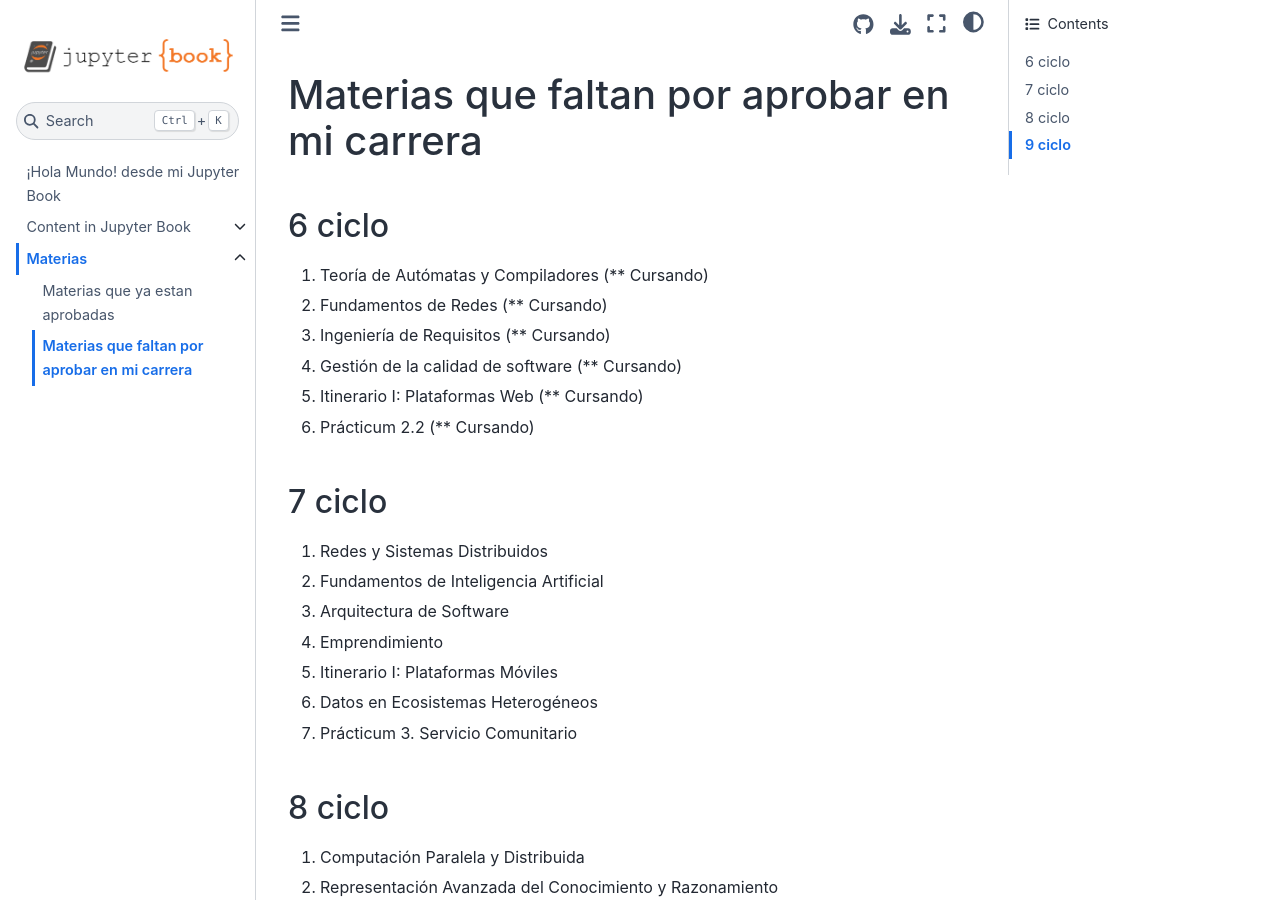
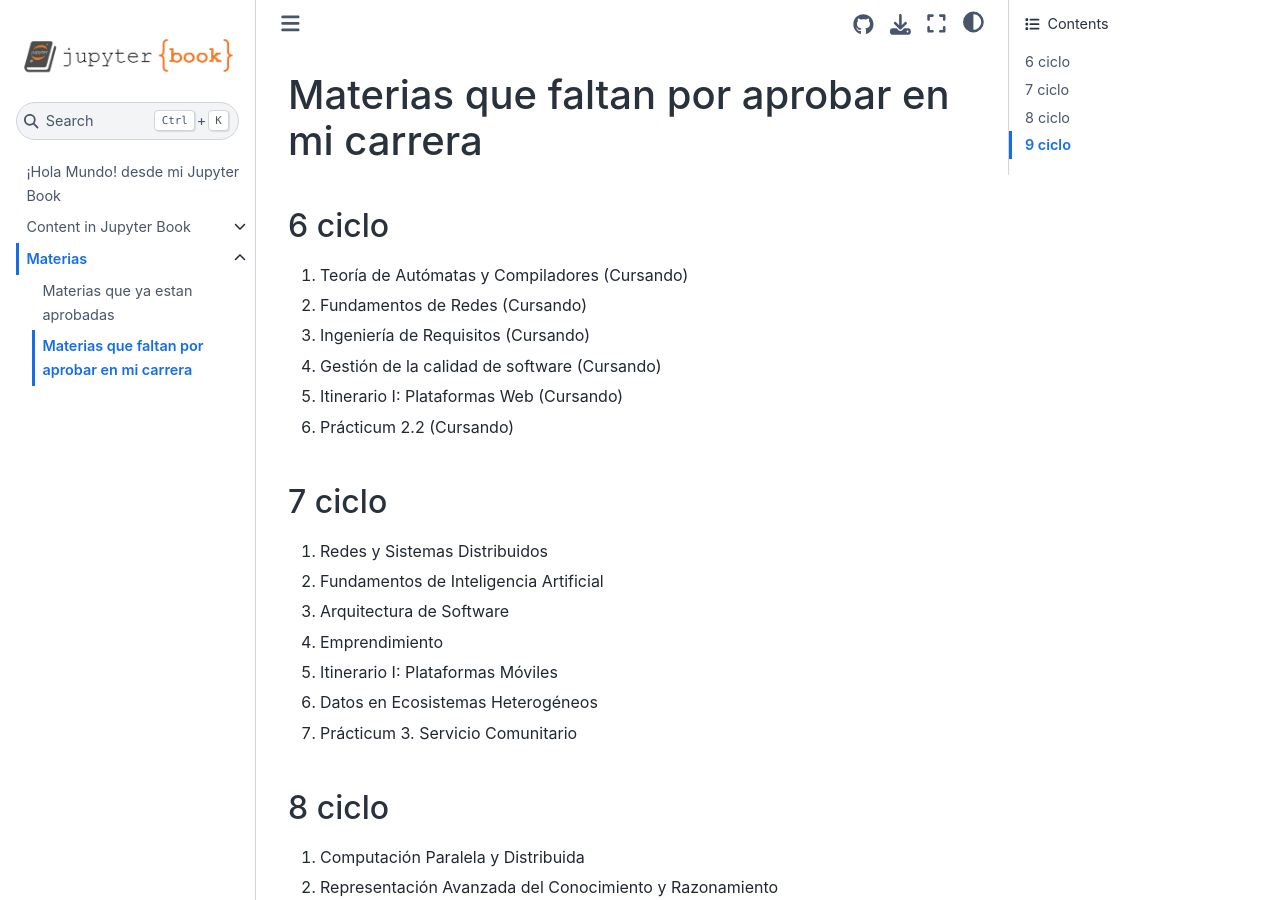
Before and after one commit to Jdesparza/tClaseS2, a Jupyter Book: the page built from porAprobar.md, in a window 1280 px wide and 900 px high. Built offline with Jupyter Book 1.0.4 settings and Sphinx 7.4.7 and the Sphinx Book theme 1.1.4, drawn with Linux system fonts in a browser that asks for light colours.

```diff
--- a/porAprobar.md
+++ b/porAprobar.md
@@ -2,22 +2,22 @@
 
 ## 6 ciclo
 
-1. Teoría de Autómatas y  Compiladores (** Cursando)
+1. Teoría de Autómatas y  Compiladores (Cursando)
 
 
-2. Fundamentos de Redes (** Cursando)
+2. Fundamentos de Redes (Cursando)
 
 
-3. Ingeniería de Requisitos (** Cursando)
+3. Ingeniería de Requisitos (Cursando)
 
 
-4. Gestión de la calidad de software (** Cursando)
+4. Gestión de la calidad de software (Cursando)
 
 
-5. Itinerario I: Plataformas Web (** Cursando)
+5. Itinerario I: Plataformas Web (Cursando)
 
 
-6. Prácticum 2.2 (** Cursando)
+6. Prácticum 2.2 (Cursando)
 
 
 ## 7 ciclo
```
